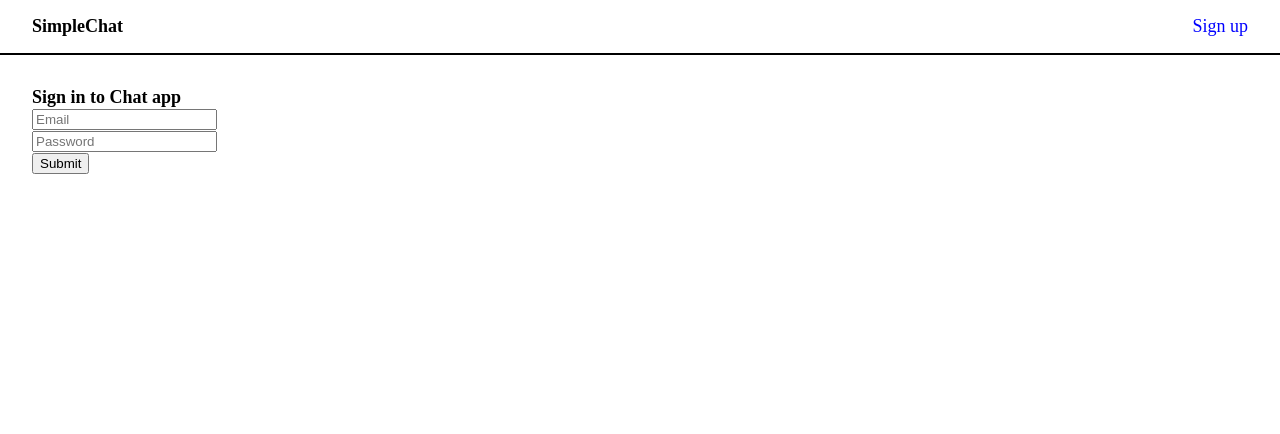
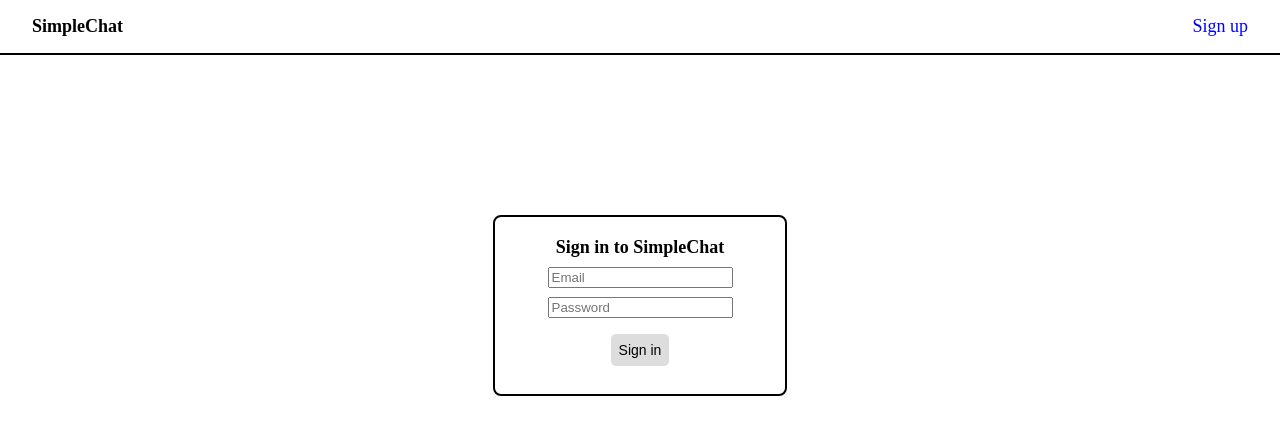
Before and after one commit to lqt93/simple-chat-app, a React app: page /signin in a window 1280 px wide. Built offline with nearby package versions, Linux system fonts and the light colour scheme; no server answers.

Commit message:
fix sign_in layout and make default_button style

```diff
--- a/src/components/pages/Signin/Wrapper.js
+++ /dev/null
@@ -1,7 +0,0 @@
-import React from "react";
-
-function Wrapper(props) {
-  return <div style={{ margin: 24, padding: 8 }}>{props.children}</div>;
-}
-
-export default Wrapper;
--- a/src/components/pages/Signin/index.js
+++ b/src/components/pages/Signin/index.js
@@ -1,13 +1,13 @@
 import React from "react";
-import Wrapper from "./Wrapper";
 
 function SigninPage({ handleChange, submit, email, password }) {
   return (
-    <Wrapper>
-      <div>
-        <b>Sign in to Chat app</b>
+    <div className="signin-container">
+      <div className="signin-box">
+        <div className="signin-box__title">
+          <strong>Sign in to SimpleChat</strong>
         </div>
-      <form>
+        <form className="signin-box__form">
           <div>
             <input
               type="text"
@@ -27,12 +27,13 @@ function SigninPage({ handleChange, submit, email, password }) {
             />
           </div>
           <div>
-          <button type="submit" onClick={submit}>
-            Submit
+            <button className="btn-default" type="submit" onClick={submit}>
+              Sign in
             </button>
           </div>
         </form>
-    </Wrapper>
+      </div>
+    </div>
   );
 }
 
--- a/src/containers/App/App.css
+++ b/src/containers/App/App.css
@@ -14,3 +14,21 @@ ul {
   margin: 0;
   padding: 0;
 }
+
+button {
+  border: none;
+  padding: 8px;
+  border-radius: 5px;
+  cursor: pointer;
+  font-size: 14px;
+  margin: 8px;
+}
+
+.btn-default {
+  background-color: #dddddd;
+}
+
+.btn-default:hover {
+  background-color: #9c9c9c;
+  color: #dedede;
+}
--- /dev/null
+++ b/src/containers/SigninContainer/Signin.css
@@ -0,0 +1,20 @@
+.signin-container {
+  display: flex;
+  justify-content: center;
+  margin-top: 20vh;
+}
+
+.signin-box {
+  width: 250px;
+  text-align: center;
+  padding: 20px;
+  border: 2px solid black;
+  border-radius: 8px;
+}
+.signin-box__title {
+}
+
+.signin-box .signin-box__title,
+input {
+  margin-bottom: 8px;
+}
--- a/src/containers/SigninContainer/index.js
+++ b/src/containers/SigninContainer/index.js
@@ -2,6 +2,8 @@ import React from "react";
 import { withRouter } from "react-router-dom";
 import SigninPage from "../../components/pages/Signin";
 import request from "../../utils/request";
+// css
+import "./Signin.css";
 
 const INITIAL_STATE = {
   email: "",
```
Lines whose indentation alone changed are shown as unchanged.
